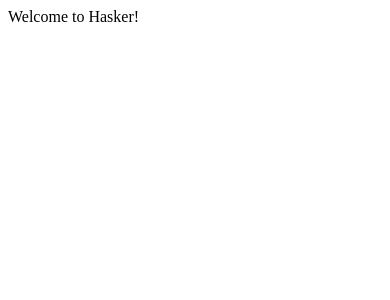
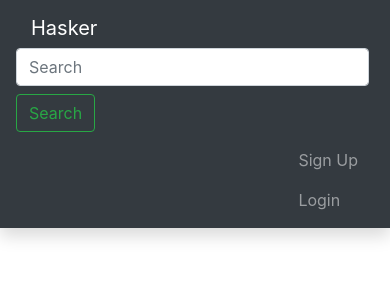
Before and after one commit to nihilSup/Hasker, a Django app: page / in a window 390 px wide. Shown: the top 300 px of the page. Run offline with Django 3.2, Linux system fonts and the light colour scheme; some libraries are stand-ins or nearby versions.

Commit message:
added base template and simple index

```diff
--- /dev/null
+++ b/hasker/templates/hasker/base.html
@@ -0,0 +1,50 @@
+<!DOCTYPE html>
+<html lang="en">
+<head>
+    {% block head %}
+    <meta charset="utf-8">
+    <meta name="viewport" content="width=device-width, initial-scale=1">
+    <link rel="stylesheet" href="https://stackpath.bootstrapcdn.com/bootstrap/4.3.1/css/bootstrap.min.css">
+    <script src="https://ajax.googleapis.com/ajax/libs/jquery/1.12.4/jquery.min.js"></script>
+    <script src="https://stackpath.bootstrapcdn.com/bootstrap/4.3.1/js/bootstrap.min.js"></script>
+
+        {% block title_block %}
+        <title>Hasker</title>
+        {% endblock title_block %}
+
+    {% endblock head %}
+</head>
+<body>
+    {% block header_block %}
+    <nav class="navbar navbar-dark bg-dark navbar-expand-sm shadow">
+        <a class="navbar-brand col-sm-3 col-md-2 mr-0" href="#">Hasker</a>
+        <form class="form-inline">
+            <input class="form-control form-control-dark mr-sm-2" type="text" placeholder="Search">
+            <button class="btn btn-outline-success my-2 my-sm-0" type="submit">Search</button>
+        </form>
+        <ul class="navbar-nav px-3 ml-auto">
+            <li class="nav-item">
+                <a class="nav-link" href="#">
+                    Sign Up
+                </a>
+            </li>
+            <li class="nav-item">
+                <a class="nav-link" href="#">
+                    Login
+                </a>
+            </li>
+        </ul>
+    </nav>
+    {% endblock header_block %}
+
+    {% block sidebar_block %}
+    {% endblock sidebar_block %}
+
+    {% block content %}
+    {% endblock content %}
+
+    {% block footer %}
+    <footer> </footer>
+    {% endblock footer %}
+</body>
+</html>
--- a/hasker/templates/hasker/index.html
+++ b/hasker/templates/hasker/index.html
@@ -1 +1 @@
-<head>Welcome to Hasker!</head>
+{% extends 'hasker/base.html' %}
```
